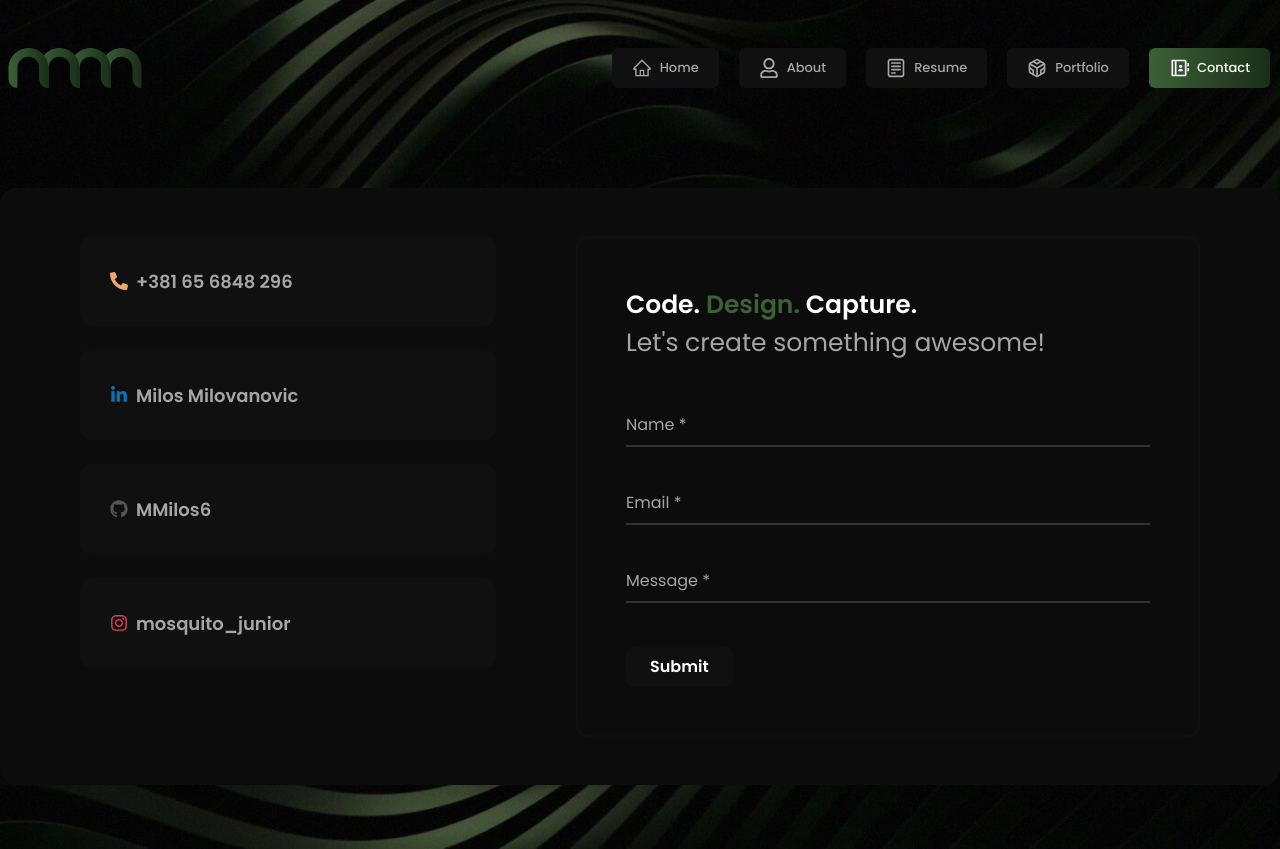
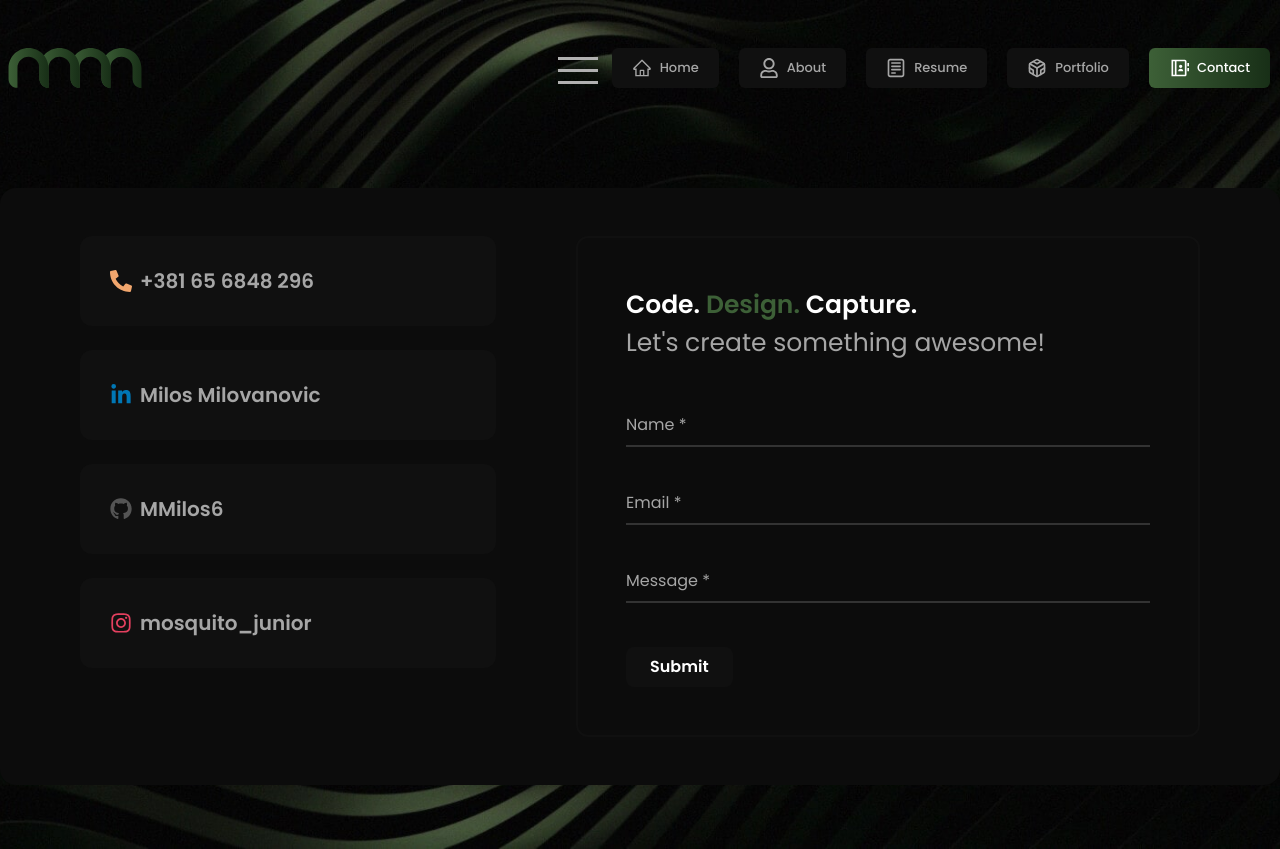
Before and after one commit to MMilos6/portfolio, a Next.js app: page /contact in a window 1280 px wide. Built offline with nearby package versions, Linux system fonts and the light colour scheme.

Commit message:
feat: update

```diff
--- a/components/contact/Address.jsx
+++ b/components/contact/Address.jsx
@@ -3,26 +3,29 @@ import contactData from "@/data/contactData";
 const Address = () => {
     return (
         <>
-            {contactData.map(({ info, icon, iconColor }, i) => (
-                <div
-                    key={i}
+            {contactData.map(({ id, label, href, icon, iconColor }) => (
+                <a
+                    key={id}
+                    href={href}
                     style={{
                         background: "#101010",
                     }}
-                    className="flex flex-wrap p-[30px] border-[#A6A6A6] gap-2 rounded-xl"
+                    className="flex flex-wrap p-[30px] border-[#A6A6A6] gap-2 rounded-xl text-[#A6A6A6] hover:text-[#3d6037] duration-300 group"
                 >
                     <div className="space-y-2">
                         <p className="text-xl flex items-center font-semibold text-white">
                             <div
-                                className="text-lg mr-2"
+                                className="text-2xl mr-2"
                                 style={{ color: iconColor }}
                             >
                                 {icon}
                             </div>
-                            {info}
+                            <span className="text-[#A6A6A6] group-hover:text-[#3d6037] duration-300">
+                                {label}
+                            </span>
                         </p>
                     </div>
-                </div>
+                </a>
             ))}
         </>
     );
--- a/components/contact/ContactForm.jsx
+++ b/components/contact/ContactForm.jsx
@@ -1,14 +1,16 @@
 "use client";
-import React, { useRef } from "react";
 import emailjs from "@emailjs/browser";
 import { toast } from "react-toastify";
 import "react-toastify/dist/ReactToastify.css";
+import React, { useRef, useState } from "react";
 
 const CommonContact = ({ condition }) => {
     const form = useRef();
+    const [isLoading, setIsLoading] = useState(false)
 
     const sendEmail = (e) => {
         e.preventDefault();
+        setIsLoading(true)
         emailjs
             .sendForm(
                 process.env.NEXT_PUBLIC_EMAILJS_SERVICE_ID,
@@ -27,8 +29,11 @@ const CommonContact = ({ condition }) => {
                         pauseOnHover: true,
                         draggable: true,
                         progress: undefined,
+                        theme: 'dark',
+                        className:'success'
                     });
                     document.getElementById("myForm").reset();
+                    setIsLoading(false)
                 },
                 (error) => {
                     toast.error("Ops Message not Sent!", {
@@ -40,17 +45,24 @@ const CommonContact = ({ condition }) => {
                         draggable: true,
                         progress: undefined,
                     });
+                    setIsLoading(false)
                 }
             );
     };
 
     return (
         <div
-            className={`${condition
+            className={`relative overflow-hidden ${condition
                 ? "mx-4 md:mx-[60px] p-4 md:p-16  border-[#101010]  border-2"
                 : "   border-[#101010]  border-2  md:p-[48px]  p-4  "
                 } rounded-xl  bg-[#0c0c0c] `}
         >
+            {isLoading && (
+                <div className="absolute inset-0 backdrop-blur-sm bg-black/50 z-10 flex items-center justify-center">
+                    <span className="text-2xl text-[#3d6037]">Sending...</span>
+                </div>
+            )}
+
             <h3 className="text-4xl  ">
                 <span className="font-semibold  text-white ">
                     Code. <span className="text-[#3d6037]">Design.</span> Capture.
--- a/components/header/Header.jsx
+++ b/components/header/Header.jsx
@@ -1,10 +1,9 @@
-"use client";
-import Link from "next/link";
-import Image from "next/image";
-import { useState } from "react";
+import Link from 'next/link';
+import Image from 'next/image';
 import headerNav from "@/data/headerNav";
-import { usePathname } from "next/navigation";
-import { AiOutlineMenu, AiOutlineClose } from "react-icons/ai";
+import { usePathname } from 'next/navigation';
+import React, { useState, useRef } from 'react';
+import { Divide as Hamburger } from 'hamburger-react'
 
 const isActiveLink = (menuPath, routePath) => {
     if (menuPath && routePath) {
@@ -12,17 +11,38 @@ const isActiveLink = (menuPath, routePath) => {
     }
 };
 
+const NavLink = ({ routePath, icon, name, pathname, onClick }) => {
+    const activeClass = isActiveLink(routePath, pathname)
+        ? "rounded-md cursor-pointer font-poppins font-medium mx-2.5 flex text-xtiny py-2.5 px-2 md:px-4 xl:px-5 items-center transition-all duration-300 ease-in-out hover:text-white bg-[#101010] hover:text-white hover:bg-gradient-to-r from-[#3d6037] to-[#182f17] text-[#A6A6A6] linked bg-gradient-to-r"
+        : "px-2 rounded-md cursor-pointer font-poppins font-medium mx-2.5 flex text-xtiny py-2.5 md:px-4 xl:px-5 items-center transition-all duration-300 ease-in-out hover:text-white bg-[#101010] hover:text-white hover:bg-gradient-to-r from-[#3d6037] to-[#182f17] text-[#A6A6A6]";
+
+    return (
+        <li className="mb-1">
+            <Link
+                className={activeClass}
+                href={routePath}
+                onClick={onClick}
+            >
+                <span className="mr-2 text-xl">{icon}</span>
+                {name}
+            </Link>
+        </li>
+    );
+};
+
 const Header = () => {
     const [menuOpen, setMenuOpen] = useState(false);
+    const menuRef = useRef(null);
+    const backdropRef = useRef(null);
     const pathname = usePathname();
+
     return (
-        <div className="z-50 ">
+        <div className="z-50">
             <div className="container">
-                <header className="flex justify-between items-center fixed top-0 left-0 w-full lg:static z-[1111111111]  ">
-                    <div className=" flex justify-between w-full px-4 lg:px-0 lg:bg-transparent lg:bg-transparent bg-[#0c0c0c] ">
-                        <div className="flex justify-between w-full items-center space-x-4 lg:my-8 my-5 ">
+                <header className="flex justify-between items-center fixed top-0 left-0 w-full lg:static z-[1111111111]">
+                    <div className="flex justify-between w-full px-4 lg:px-0 lg:bg-transparent bg-[#0c0c0c]">
+                        <div className="flex justify-between w-full items-center space-x-4 lg:my-8 my-5">
                             <Link className="text-5xl font-semibold" href="/">
-
                                 <Image
                                     className="h-[40px] mb-1"
                                     width={150}
@@ -34,49 +54,52 @@ const Header = () => {
                                 />
                             </Link>
 
-                            <div className="flex items-center">
-                                {!menuOpen ? (
-                                    <span
-                                        onClick={() => setMenuOpen(!menuOpen)}
-                                        className="lg:opacity-0 lg:invisible visible opacity-100   w-[40px] h-[40px] rounded-full flex justify-center cursor-pointer items-center text-white text-white text-3xl ml-3 "
-                                    >
-                                        <AiOutlineMenu />
-                                    </span>
-                                ) : (
-                                    <span
-                                        onClick={() => setMenuOpen(!menuOpen)}
-                                        className="lg:opacity-0 cursor-pointer lg:invisible visible opacity-100  w-[40px] h-[40px] rounded-full flex justify-center items-center text-white text-3xl ml-3 "
-                                    >
-                                        <AiOutlineClose />
-                                    </span>
-                                )}
-                            </div>
+                            <Hamburger
+                                toggled={menuOpen}
+                                toggle={setMenuOpen}
+                                size={40}
+                                color='#b1b1b1'
+                            />
                         </div>
                     </div>
-                    <nav
-                        className={`${menuOpen ? "block bg-black   " : "hidden lg:block"
-                            }`}
-                    >
+
+                    <nav className="hidden lg:block">
+                        <ul className="flex my-12">
+                            {headerNav.map(({ id, routePath, icon, name }) => (
+                                <NavLink
+                                    key={id}
+                                    routePath={routePath}
+                                    icon={icon}
+                                    name={name}
+                                    pathname={pathname}
+                                    onClick={() => setMenuOpen(false)}
+                                />
+                            ))}
+                        </ul>
+                    </nav>
+
+                    <nav className="lg:hidden">
+                        {menuOpen && (
+                            <div
+                                ref={backdropRef}
+                                className="fixed inset-x-0 top-[84px] bottom-0 bg-black bg-opacity-70 z-[22222222222221] transition-opacity duration-200 ease-in-out"
+                                onClick={() => setMenuOpen(false)}
+                            />
+                        )}
+
                         <ul
-                            className={`${menuOpen
-                                ? "block lg:hidden  absolute left-0 rounded-b-[20px] top-20 z-[22222222222222] w-full bg-[#101010] drop-shadow-lg py-4 "
-                                : "flex my-12 "
-                                }`}
+                            ref={menuRef}
+                            className={`block absolute left-0 rounded-b-[20px] top-20 z-[22222222222222] w-full bg-[#101010] drop-shadow-lg py-4 transform transition-transform duration-200 ease-in-out ${menuOpen ? "translate-x-0" : "translate-x-full"}`}
                         >
                             {headerNav.map(({ id, routePath, icon, name }) => (
-                                <li key={id} className="mb-1">
-                                    <Link
-                                        className={`${isActiveLink(routePath, pathname)
-                                            ? "rounded-md  cursor-pointer font-poppins font-medium mx-2.5 flex text-xtiny py-2.5 px-2 md:px-4 xl:px-5 items-center transition-all duration-300 ease-in-out hover:text-white bg-[#101010] hover:text-white hover:bg-gradient-to-r from-[#3d6037] to-[#182f17] text-[#A6A6A6] linked bg-gradient-to-r "
-                                            : "px-2 rounded-md  cursor-pointer font-poppins font-medium mx-2.5 flex text-xtiny py-2.5 md:px-4 xl:px-5 items-center transition-all duration-300 ease-in-out hover:text-white bg-[#101010] hover:text-white hover:bg-gradient-to-r from-[#3d6037] to-[#182f17] text-[#A6A6A6]"
-                                            } `}
-                                        href={routePath}
-                                        onClick={() => setMenuOpen(false)}
-                                    >
-                                        <span className="mr-2 text-xl">{icon}</span>
-                                        {name}
-                                    </Link>
-                                </li>
+                                <NavLink
+                                    key={id}
+                                    routePath={routePath}
+                                    icon={icon}
+                                    name={name}
+                                    pathname={pathname}
+                                    onClick={() => setMenuOpen(false)}
+                                />
                             ))}
                         </ul>
                     </nav>
--- a/data/contactData.js
+++ b/data/contactData.js
@@ -5,66 +5,28 @@ module.exports = [
         id: "01",
         icon: <FaPhoneAlt />,
         iconColor: "#F1A66D",
-        info: (
-            <p>
-                <a
-                    href="tel:+381656848296"
-                    className="text-lg text-[#A6A6A6] hover:text-[#3d6037] duration-300"
-                >
-                    +381 65 6848 296
-                </a>
-            </p>
-        ),
+        href: "tel:+381656848296",
+        label: "+381 65 6848 296"
     },
     {
         id: "02",
         icon: <FaLinkedinIn />,
         iconColor: "#0077B5",
-        info: (
-            <p>
-                <a
-                    href="https://www.linkedin.com/in/milos--milovanovic/"
-                    target="_blank"
-                    rel="noopener noreferrer"
-                    className="text-lg text-[#A6A6A6] hover:text-[#3d6037] duration-300"
-                >
-                    Milos Milovanovic
-                </a>
-            </p>
-        ),
+        href: "https://www.linkedin.com/in/milos--milovanovic/",
+        label: "Milos Milovanovic"
     },
     {
         id: "03",
         icon: <FaGithub />,
         iconColor: "#545454",
-        info: (
-            <p>
-                <a
-                    href="https://github.com/Mmilos6"
-                    target="_blank"
-                    rel="noopener noreferrer"
-                    className="text-lg text-[#A6A6A6] hover:text-[#3d6037] duration-300"
-                >
-                    MMilos6
-                </a>
-            </p>
-        ),
+        href: "https://github.com/Mmilos6",
+        label: "MMilos6"
     },
     {
         id: "04",
         icon: <FaInstagram />,
         iconColor: "#E4405F",
-        info: (
-            <p>
-                <a
-                    href="https://www.instagram.com/mosquito_junior/"
-                    target="_blank"
-                    rel="noopener noreferrer"
-                    className="text-lg text-[#A6A6A6] hover:text-[#3d6037] duration-300"
-                >
-                    mosquito_junior
-                </a>
-            </p>
-        ),
+        href: "https://www.instagram.com/mosquito_junior/",
+        label: "mosquito_junior"
     },
 ];
--- a/package.json
+++ b/package.json
@@ -11,6 +11,7 @@
   "dependencies": {
     "@emailjs/browser": "^4.1.0",
     "aos": "^2.3.4",
+    "hamburger-react": "^2.5.2",
     "next": "14.1.0",
     "next-themes": "^0.2.1",
     "rc-progress": "^3.5.1",
--- a/styles/custom.css
+++ b/styles/custom.css
@@ -162,3 +162,19 @@ input:-webkit-autofill:focus {
 .container {
     max-width: 1220px;
 }
+
+.success {
+    background: #0c0c0c !important;
+}
+
+.success div svg {
+    fill: #3d6037;
+}
+
+.success .Toastify__progress-bar--bg {
+    background: #182f17;
+}
+
+.success .Toastify__progress-bar--success {
+    background: #3d6037;
+}
```
Also changed, not shown: data/resumeData.js (+3 -9 lines), 1 other file (tests, documents, lock files or other folders).
